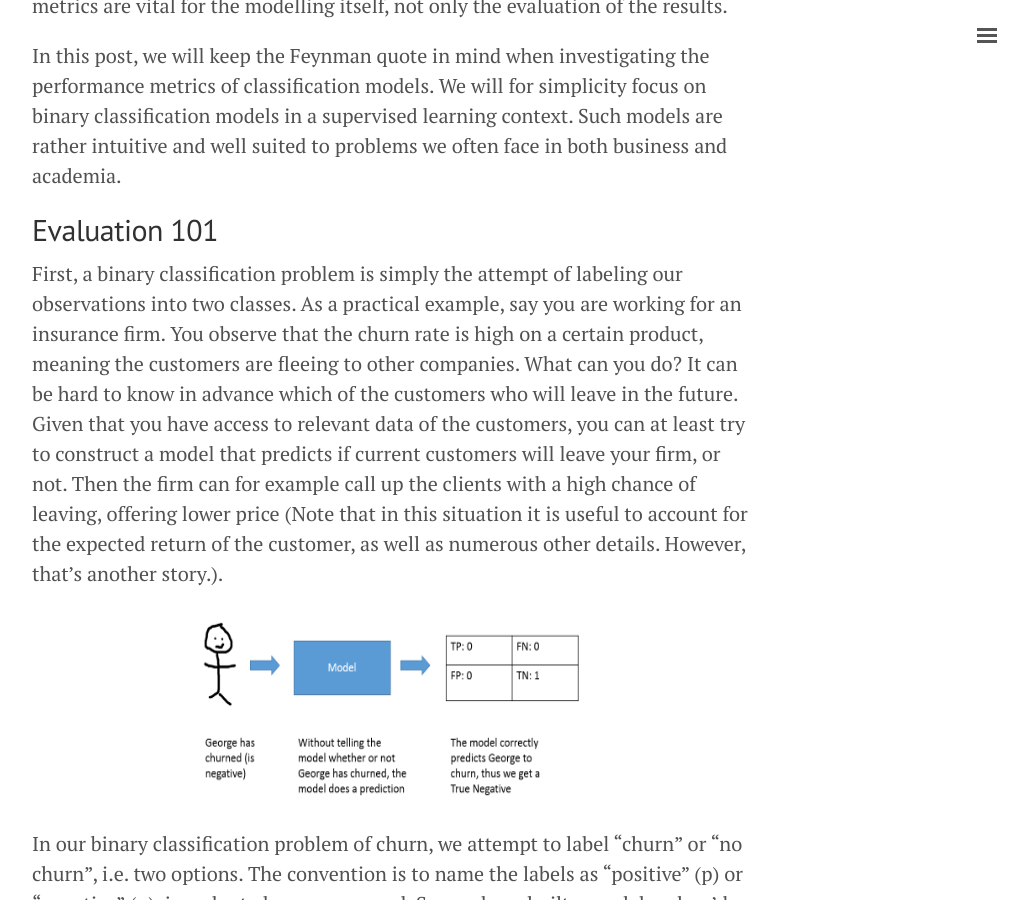
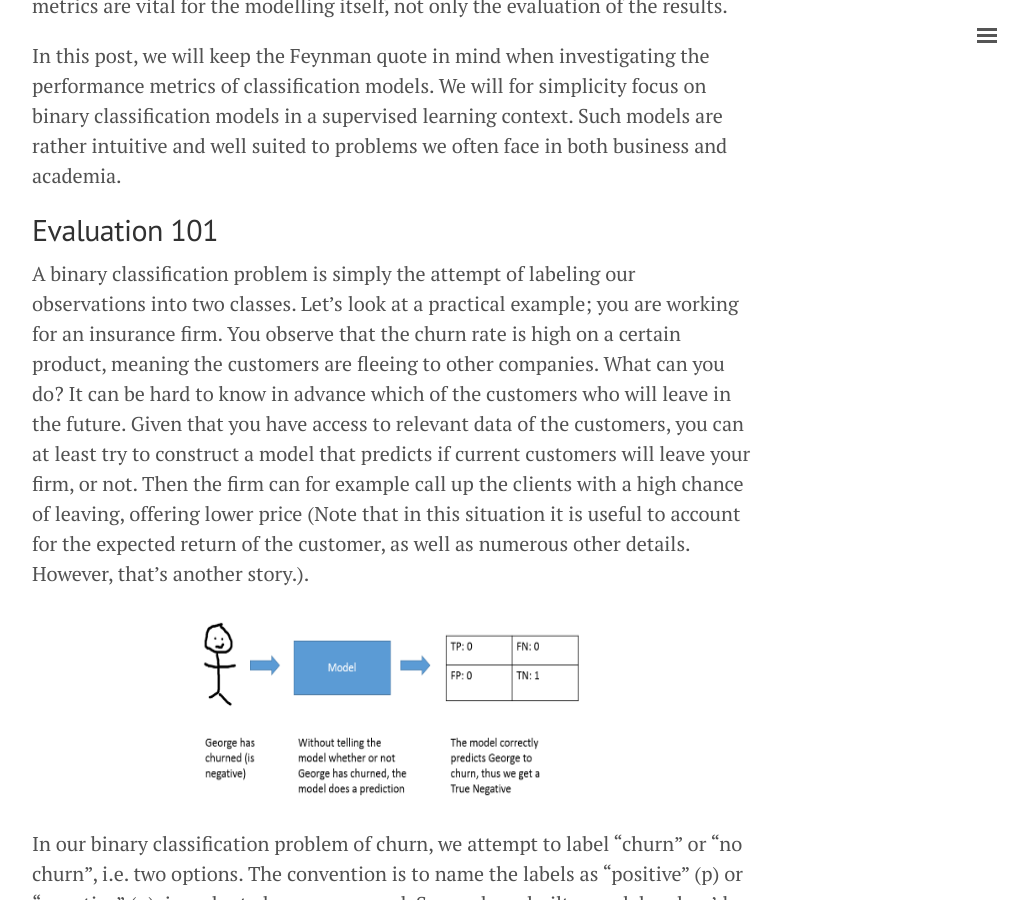
Before and after one commit to herman-hellenes/herman-hellenes.github.io, a Jekyll site: the page built from undone_posts/2017-08-28-Classification-Measure-Performance.md, in a window 1280 px wide and 900 px high, scrolled down 1382 px. Shown: the whole window, without its empty margins (248-1276 px from the left). Built offline with Jekyll 4.4.1, drawn with Linux system fonts in a browser that asks for light colours; nearby versions of some CDN libraries; comment, search, counter and statistics services are not loaded.

Commit message:
Update 2017-08-28-Classification-Measure-Performance.md

```diff
--- a/undone_posts/2017-08-28-Classification-Measure-Performance.md
+++ b/undone_posts/2017-08-28-Classification-Measure-Performance.md
@@ -28,7 +28,7 @@ We should even start to investigate performance metrics **before** we start mode
 In this post, we will keep the Feynman quote in mind when investigating the performance metrics of classification models. We will for simplicity focus on binary classification models in a supervised learning context. Such models are rather intuitive and well suited to problems we often face in both business and academia.
 
 ## Evaluation 101
-First, a binary classification problem is simply the attempt of labeling our observations into two classes. As a practical example, say you are working for an insurance firm. You observe that the churn rate is high on a certain product, meaning the customers are fleeing to other companies. What can you do? It can be hard to know in advance which of the customers who will leave in the future. Given that you have access to relevant data of the customers, you can at least try to construct a model that predicts if current customers will leave your firm, or not. Then the firm can for example call up the clients with a high chance of leaving, offering lower price (Note that in this situation it is useful to account for the expected return of the customer, as well as numerous other details. However, that's another story.).
+A binary classification problem is simply the attempt of labeling our observations into two classes. Let's look at a practical example; you are working for an insurance firm. You observe that the churn rate is high on a certain product, meaning the customers are fleeing to other companies. What can you do? It can be hard to know in advance which of the customers who will leave in the future. Given that you have access to relevant data of the customers, you can at least try to construct a model that predicts if current customers will leave your firm, or not. Then the firm can for example call up the clients with a high chance of leaving, offering lower price (Note that in this situation it is useful to account for the expected return of the customer, as well as numerous other details. However, that's another story.).
 
 <p align="center">
   <img width="400" height="200" src="/figs/classification_measure/validation_ml.png">
```
